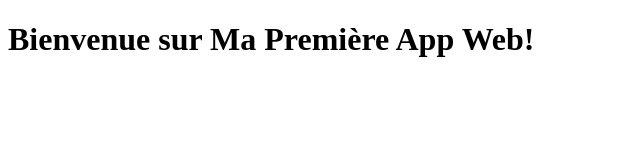
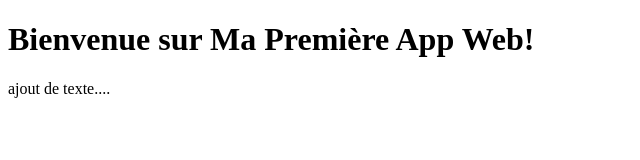
Before and after one commit to Manuel26190/Exo-docker-devops, a plain HTML site: page index.html in a window 1280 px wide. Shown: the whole page, without its empty margins (0-640 px from the left). Drawn offline with Linux system fonts and the light colour scheme.

Commit message:
save workflow

```diff
--- a/index.html
+++ b/index.html
@@ -7,6 +7,7 @@
 </head>
 <body>
     <h1>Bienvenue sur Ma Première App Web!</h1>
+    <p>ajout de texte....</p>
 
 </body>
 </html>
```
